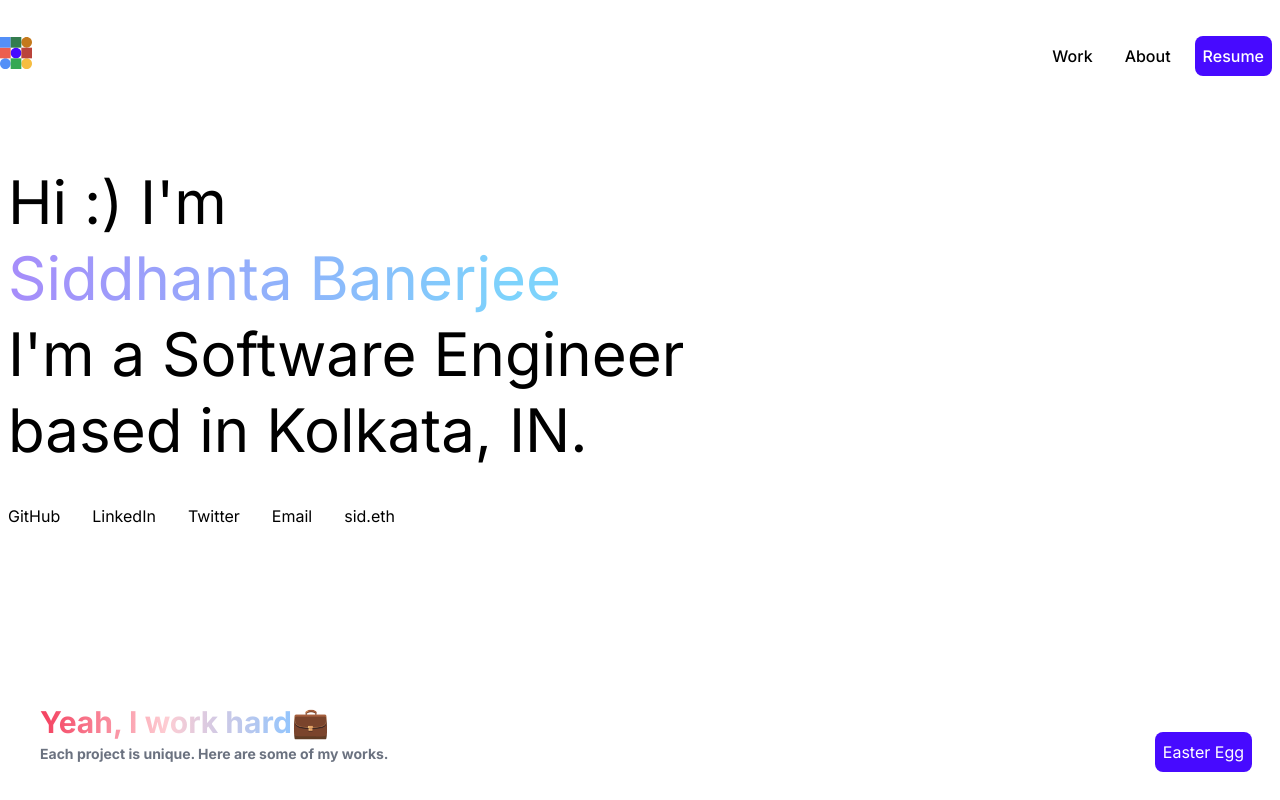
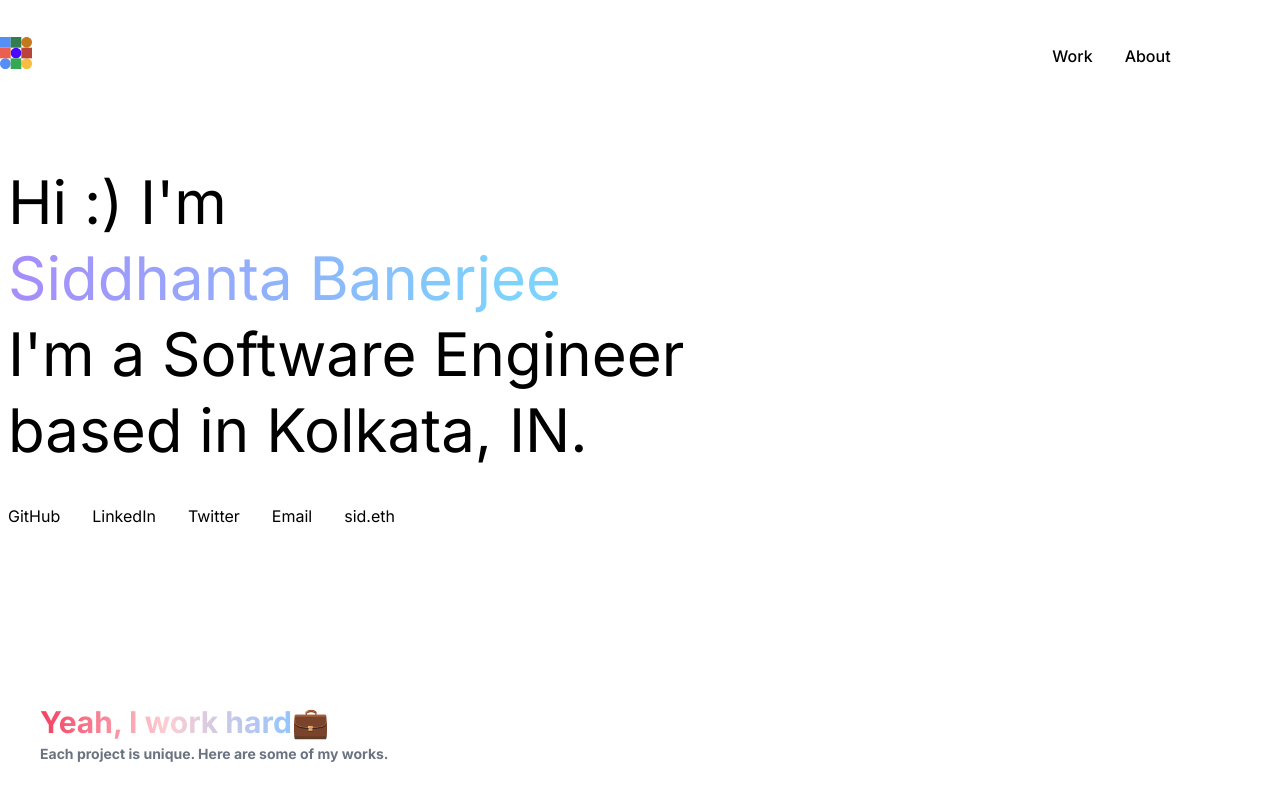
Before and after one commit to 0xSidBanerjee/Personal-Portfolio, a Next.js app: page / in a window 1280 px wide. Shown: the top 800 px of the page. Built offline with nearby package versions, Linux system fonts and the light colour scheme.

Commit message:
Changed the Button color

```diff
--- a/components/Button/index.js
+++ b/components/Button/index.js
@@ -9,8 +9,8 @@ const Button = ({ children, type, onClick, classes }) => {
         onClick={onClick}
         type="button"
         className={`text-sm tablet:text-base p-1 laptop:p-2 m-1 laptop:m-2 rounded-lg ${
-          theme === "dark" ? "bg-gradient-to-r from-rose-500 via-rose-200 to-blue-300 text-black font-bold" : "bg-royal-purple text-white"
-        }  transition-all duration-250 ease-out first:ml-0 hover:scale-105 active:scale-100`}
+          theme === "dark" ? "text-sky-300 font-bold" : "text-sky-300 text-white"
+        }  transition-all duration-250 ease-out first:ml-0 hover:scale-105 hover:bg-slate-700 active:scale-100`}
       >
         {children}
       </button>
```
